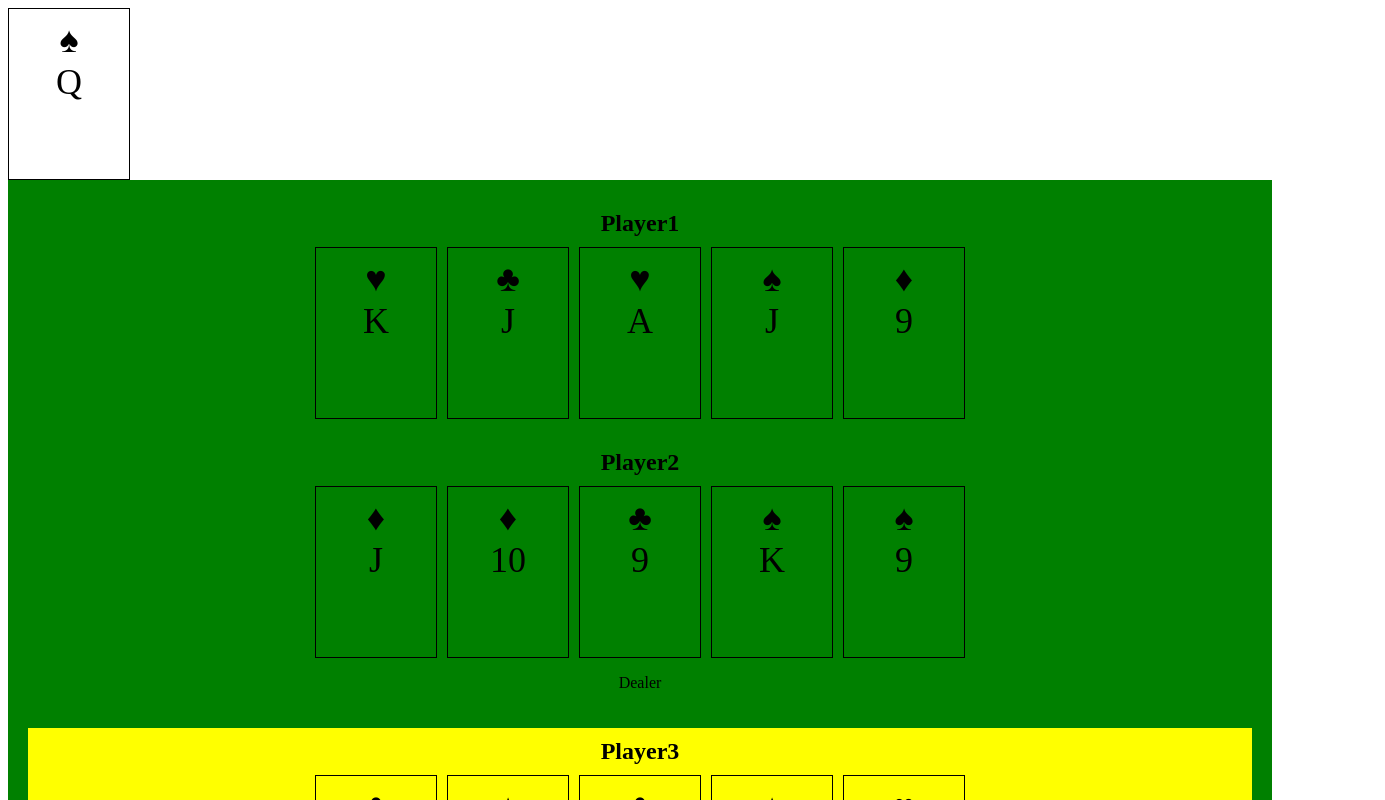
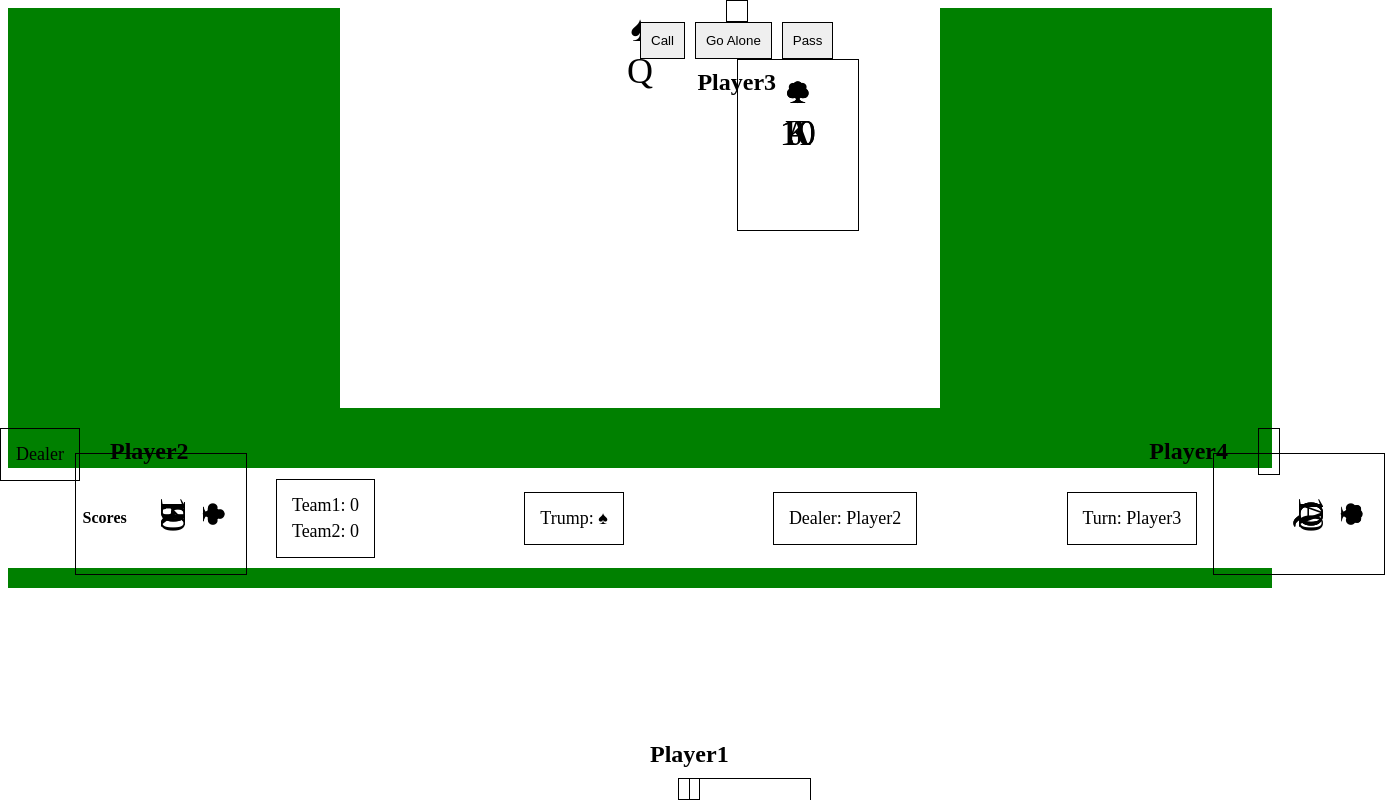
Before and after one commit to ryanissamson/euchre, a React (Vite) app: page / in a window 1280 px wide. Both pictures are taken after a click on the button "Start Game". Shown: the top 800 px of the page, 1385 px wide, since content can reach past the window. Built offline with nearby package versions, Linux system fonts and the light colour scheme.

Commit message:
Updating

```diff
--- a/package.json
+++ b/package.json
@@ -12,6 +12,8 @@
   "dependencies": {
     "react": "^18.2.0",
     "react-dom": "^18.2.0",
+    "redux": "^4.2.1",
+    "redux-toolkit": "^1.1.2",
     "socket.io-client": "^4.6.2"
   },
   "devDependencies": {
--- a/src/App.css
+++ b/src/App.css
@@ -18,23 +18,34 @@
 /* Use a green background color for the game */
 .game {
     background-color: green;
+    /* center and space out the elements */
+    display: flex;
+    flex-direction: column;
+    align-items: center;
+    justify-content: center;
+    gap: 20px;
 }
 
-/* Use a white background color for the table */
+/* Create a rectangle space as a virtual card table in the middle */
 .table {
+    width: 600px;
+    height: 400px;
     background-color: white;
 }
 
 /* Use a fixed width and height for the card */
 .card {
+    position: absolute;
     width: 100px;
     height: 150px;
+    border: 1px solid black;
+    padding: 10px;
 }
 
-/* Use a border and some padding for the card */
-.card {
-    border: 1px solid black;
-    padding: 10px;
+/* Position the top card on the table */
+.top-card {
+    top: 125px;
+    left: 250px;
 }
 
 /* Use a large font size and center alignment for the suit and rank */
@@ -48,56 +59,131 @@
 .suit.clubs {
     color: black;
 }
-
 .suit.diamonds {
     color: red;
 }
-
 .suit.hearts {
     color: red;
 }
-
 .suit.spades {
     color: black;
 }
 
-/* Use a flex layout and some margin for the player */
+/* Position the player's cards below, above, left and right of the table */
+.all-players {
+    display: flex;
+}
+
 .player {
     display: flex;
+    /* position the players around the table */
+    position: absolute;
+}
+
+.player:nth-child(1) {
+    /* player below */
     flex-direction: column;
     align-items: center;
-    margin: 20px;
+    bottom :0;
+
+}
+
+.player:nth-child(2) {
+    /* player left */
+    flex-direction :row-reverse;
+    justify-content :center;
+    left :0;
+
+}
+
+.player:nth-child(3) {
+    /* player above */
+    flex-direction :column-reverse;
+    align-items :center;
+    top :0;
+
+}
+
+.player:nth-child(4) {
+    /* player right */
+    flex-direction :row;
+    justify-content :center;
+    right :0;
+
+}
+
+/* Rotate the cards of the players on the left and right of the table */
+.player:nth-child(2) .card,
+.player:nth-child(4) .card {
+    transform :rotate(90deg);
 }
 
 /* Use a smaller font size and some margin for the player name */
 .player h3 {
-    font-size: 24px;
-    margin: 10px;
+    font-size :24px;
+    margin :10px;
 }
 
 /* Use a flex layout and some gap for the hand */
 .hand {
-    display: flex;
-    flex-wrap: wrap;
-    gap: 10px;
+    display :flex;
+    flex-wrap :wrap;
+    gap :10px;
 }
 
 /* Use a grid layout and some gap for the actions */
 .actions {
-    display: grid;
-    grid-template-columns: repeat(3, auto);
-    gap: 10px;
+    display :grid;
+    grid-template-columns :repeat(3, auto);
+    gap :10px;
+    /* center the buttons */
+    align-items :center;
+    justify-content :center;
 }
 
 /* Use a border and some padding for the buttons */
 .button.call,
 .button.go-alone,
 .button.pass {
-    border: 1px solid black;
-    padding: 10px;
+    border :1px solid black;
+    padding :10px;
 }
 
-/* Use a yellow background color for the turn indicator */
+/* Create a bottom bar below the table and players */
+.bottom-bar {
+    width :100%;
+    height :100px;
+    background-color :white;
+    margin :20px;
+    /* display the score, trump, dealer and turn in a row */
+display :flex;
+    flex-direction :row;
+    align-items :center;
+    justify-content :space-around;
+}
+
+/* Style the score, trump, dealer and turn boxes */
+.score,
+.trump,
+.dealer,
 .turn {
-    background-color: yellow;
+    border :1px solid black;
+    padding :10px;
+    font-size :18px;
 }
+
+.score p {
+    margin :5px;
+}
+
+.trump p {
+    margin :5px;
+}
+
+.dealer p {
+    margin :5px;
+}
+
+.turn p {
+    margin :5px;
+}
--- a/src/App.tsx
+++ b/src/App.tsx
@@ -76,7 +76,10 @@ function App() {
             ) : (
                 <div className="game">
                     <div className="table">
-                        {table.topCard && <CardComponent card={table.topCard} />}
+                        {/* add className="top-card" */}
+                        {table.topCard && (
+                            <CardComponent card={table.topCard} className="top-card" />
+                        )}
                     </div>
                     {/* render all-players div */}
                     <div className="all-players">
@@ -89,12 +92,9 @@ function App() {
                             />
                         ))}
                     </div>
-                    {/* pass team prop to TeamComponent */}
-                    <div className="teams">
-                        <TeamComponent team={teams[0]} />
-                        <TeamComponent team={teams[1]} />
-                    </div>
-                    {/* In the top right of the screen, the score of each team is displayed in a box. */}
+                    {/* Game information exists in a bottom bar div below the playing area. */}
+                    <div className="bottom-bar">
+                    <h4>Scores</h4>
                     <div className="score">
                         <p>Team1: {teams[0].score}</p>
                         <p>Team2: {teams[1].score}</p>
@@ -111,6 +111,7 @@ function App() {
                     <div className="turn">
                         {turnIndex !== null && <p>Turn: {players[turnIndex].name}</p>}
                     </div>
+                    </div>
                 </div>
             )}
         </div>
--- a/src/CardComponent.tsx
+++ b/src/CardComponent.tsx
@@ -1,15 +1,16 @@
 // CardComponent.tsx
-
 import React from "react";
 import { Card } from "./types";
 
-interface CardComponentProps {
+interface Props {
     card: Card;
+    className?: string; // add className as a prop
 }
 
-function CardComponent(props: CardComponentProps) {
+function CardComponent(props: Props) {
     return (
-        <div className="card">
+        // pass className prop to div element
+        <div className={props.className}>
             <div className="suit">{props.card.suit}</div>
             <div className="rank">{props.card.rank}</div>
         </div>
--- a/src/PlayerComponent.tsx
+++ b/src/PlayerComponent.tsx
@@ -1,24 +1,25 @@
 // PlayerComponent.tsx
+import React from "react";
+import CardComponent from "./CardComponent";
+import { Player } from "./types";
 
-import React from "react";
-import { Player } from "./types";
-import CardComponent from "./CardComponent";
-
-interface PlayerComponentProps {
+interface Props {
     player: Player;
     isDealer: boolean;
     isTurn: boolean;
 }
 
-function PlayerComponent(props: PlayerComponentProps) {
+function PlayerComponent(props: Props) {
     return (
-        <div className={`player ${props.isTurn ? "turn" : ""}`}>
+        <div className="player">
             <h3>{props.player.name}</h3>
             <div className="hand">
                 {props.player.hand.map((card) => (
-                    <CardComponent key={`${card.suit}${card.rank}`} card={card} />
+                    // add className="card"
+                    <CardComponent key={card.suit + card.rank} card={card} className="card" />
                 ))}
             </div>
+            {/* add className="actions" */}
             <div className="actions">
                 {props.isTurn && (
                     <>
@@ -28,6 +29,7 @@ function PlayerComponent(props: PlayerComponentProps) {
                     </>
                 )}
             </div>
+            {/* add className="dealer" */}
             <div className="dealer">{props.isDealer && <p>Dealer</p>}</div>
         </div>
     );
--- /dev/null
+++ b/src/table.html
@@ -0,0 +1,181 @@
+<style>
+    body{
+        background-image: url('/assets/background.jpg') !important;
+    }
+    .square-box {
+        position: absolute;
+        width: 90%;
+        height: 90%;
+        overflow: hidden;
+        background: #4679BD;
+
+        left: 0;
+        right: 0;
+        top: 0;
+        bottom: 0;
+        margin: auto;
+        border-radius: 150px;
+        border: 10px solid black;
+
+
+    }
+
+    .square-box:before {
+        content: "";
+        display: block;
+        padding-top: 100%;
+    }
+
+    .square-content {
+        position: absolute;
+        top: 45%;
+        left: 44%;
+        color: white;
+        width: 100%%;
+        height: 100%%;
+
+    }
+
+    .square-content div {
+        display: table;
+        width: 100%;
+        height: 100%;
+    }
+
+    .square-content span {
+        display: table-cell;
+        text-align: center;
+        vertical-align: middle;
+        color: white
+    }
+
+    .players {
+        position: relative;
+        width: 100%;
+        height: 100%;
+        z-index: 100;
+
+    }
+
+    .players .player {
+        position: absolute;
+    }
+    .players .player.player-1 {
+        top: 0px;
+
+        left:50%;
+        -webkit-transform: translatex(-50%) translatey(-50%);
+        transform: translatex(-50%) translatey(-50%);
+    }
+
+    .players .player.player-2 {
+        top: 0px;
+
+        right:10%;
+        -webkit-transform: translatex(-50%) translatey(-50%);
+        transform: translatex(-50%) translatey(-50%);
+    }
+
+    .players .player.player-3 {
+        top: 45%;
+        right:-3%;
+        -webkit-transform: translatex(-50%) translatey(-50%);
+        transform: translatex(-50%) translatey(-50%);
+    }
+
+    .players .player.player-4 {
+        top: 88%;
+        right: 10%;
+        -webkit-transform: translatex(-50%) translatey(-50%);
+        transform: translatex(-50%) translatey(-50%);
+    }
+
+    .players .player.player-5 {
+        top: 88%;
+        left: 50%;
+        -webkit-transform: translatex(-50%) translatey(-50%);
+        transform: translatex(-50%) translatey(-50%);
+    }
+    .players .player.player-6 {
+        top: 88%;
+        left: 20%;
+        -webkit-transform: translatex(-50%) translatey(-50%);
+        transform: translatex(-50%) translatey(-50%);
+    }
+
+    .players .player.player-7 {
+        top: 45%;
+        left: 5%;
+        -webkit-transform: translatex(-50%) translatey(-50%);
+        transform: translatex(-50%) translatey(-50%);
+    }
+
+    .players .player.player-8 {
+        top: 0%;
+        left: 20%;
+        -webkit-transform: translatex(-50%) translatey(-50%);
+        transform: translatex(-50%) translatey(-50%);
+    }
+    .players .player .avatar {
+        width: 10vh;
+        height: 10vh;
+        background-color: lightcoral;
+        border-radius: 100%;
+        position: relative;
+        top: 20px;
+        z-index: 1;
+    }
+    #main{
+        position: absolute;
+        width: 70%;
+        height: 50%;
+        overflow: none;
+        left: 0;
+        right: 0;
+        top: 0;
+        bottom: 0;
+        margin: auto;
+
+
+    }
+
+    .timer{
+
+
+
+        display: flex;
+        align-items: center;
+        justify-content: center;
+        text-align: center;
+        color: #FFF;
+        font-weight: bold;
+        font-size: 3vw;
+
+
+    }
+
+
+
+
+</style>
+
+<div id="main" >
+    <div class="players">
+        <div class="player player-1 playing" id="player1" >
+            <div class="avatar timer" style="background: blue;">
+                50
+            </div>
+        </div>
+        <div class="player player-2 playing"  id="player2">
+            <div class="avatar" style="background: red;"></div>
+        </div>
+        <div class="player player-3 playing"  id="player3">
+            <div class="avatar" style="background: yellow;"></div>
+        </div>
+        <div class="player player-4 playing"  id="player4">
+            <div class="avatar" style="background: green;"></div>
+    </div>
+    <div class='square-box'>
+        <div class='square-content'> <span>PokerJoker.com</span></div>
+    </div>
+</div>
```
Also changed, not shown: 1 other file (tests, documents, lock files or other folders).
